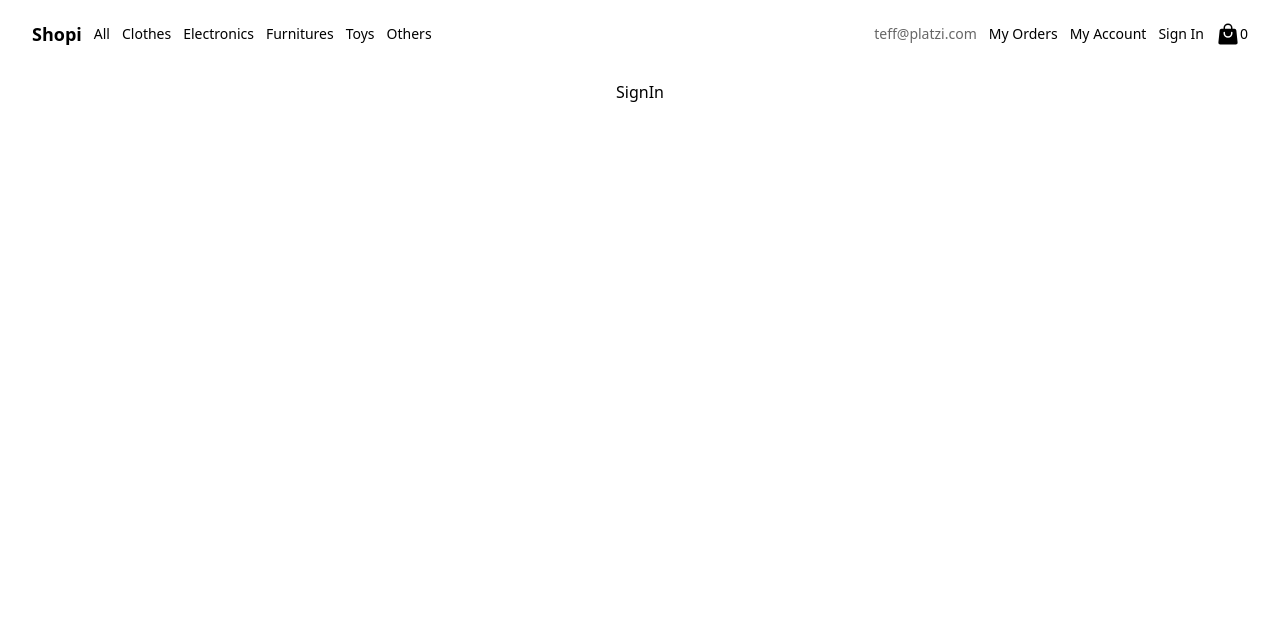
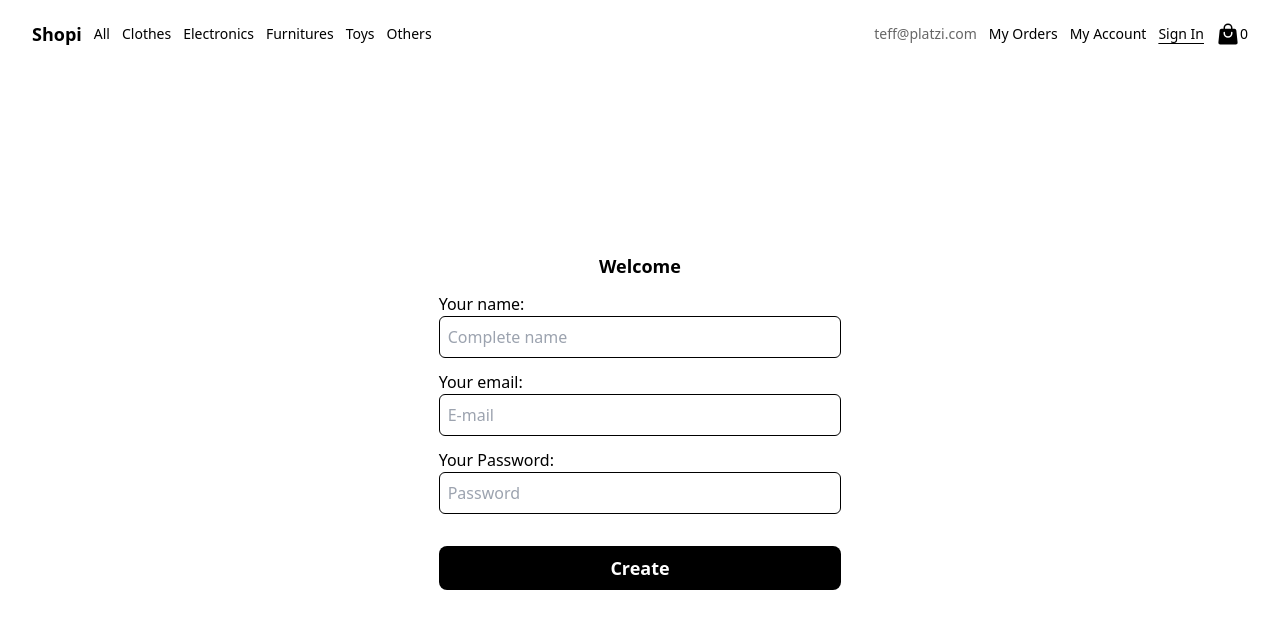
Before and after one commit to platzi/curso-react-practico, a React (Vite) app: page /sign-in in a window 1280 px wide. Shown: the top 628 px of the page. Built offline with nearby package versions, Linux system fonts and the light colour scheme; no server answers.

Commit message:
Corregida la ruta others en App, maquetación del componente Sign In y corregida también la redirección de su ruta en el NavBar

```diff
--- a/src/Components/Navbar/index.jsx
+++ b/src/Components/Navbar/index.jsx
@@ -100,7 +100,7 @@ const Navbar = () => {
         </li>
         <li>
           <NavLink
-            to='/sing-in'
+            to='/sign-in'
             className={({ isActive }) =>
               isActive ? activeStyle : undefined
             }>
--- a/src/Pages/App/index.jsx
+++ b/src/Pages/App/index.jsx
@@ -17,7 +17,7 @@ const AppRoutes = () => {
     { path: '/electronics', element: <Home /> },
     { path: '/furnitures', element: <Home /> },
     { path: '/toys', element: <Home /> },
-    { path: '/othes', element: <Home /> },
+    { path: '/others', element: <Home /> },
     { path: '/my-account', element: <MyAccount /> },
     { path: '/my-order', element: <MyOrder /> },
     { path: '/my-orders', element: <MyOrders /> },
--- a/src/Pages/SignIn/index.jsx
+++ b/src/Pages/SignIn/index.jsx
@@ -3,7 +3,24 @@ import Layout from '../../Components/Layout'
 function SignIn() {
   return (
     <Layout>
-      SignIn
+      <div className='absolute top-0 flex items-center justify-center w-full h-screen'>
+        <form className='flex flex-col justify-around items-center p-3 gap-3 w-1/3 h-2/5'>
+          <h1 className='font-semibold text-lg'>Welcome</h1>
+          <p className='w-full'>
+            <span>Your name:</span>
+            <input type="text" placeholder='Complete name' className='rounded-md border border-black p-2 w-full'/>
+          </p>
+          <p className='w-full'>
+            <span>Your email:</span>
+            <input type="text" placeholder='E-mail' className='rounded-md border border-black p-2 w-full'/>
+          </p>
+          <p className='w-full'>
+            <span>Your Password:</span>
+            <input type="password" placeholder='Password' className='rounded-md border border-black p-2 w-full'/>
+          </p>
+            <button type='button' className='mt-5 font-semibold text-lg text-white bg-black rounded-lg w-full h-14 p-2'>Create</button>
+        </form>
+      </div>
     </Layout>
   )
 }
```
